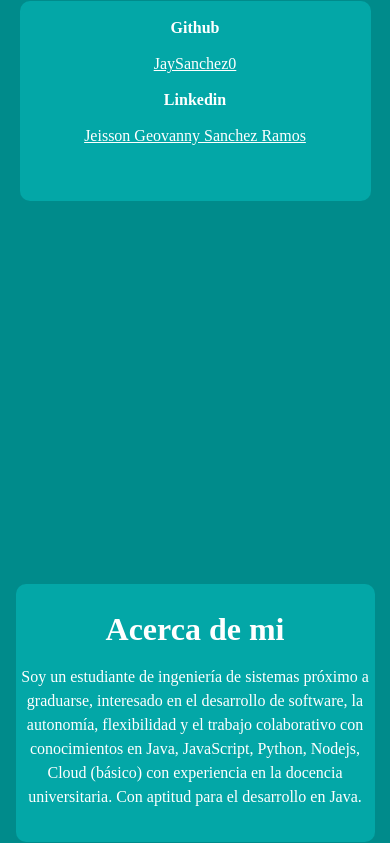
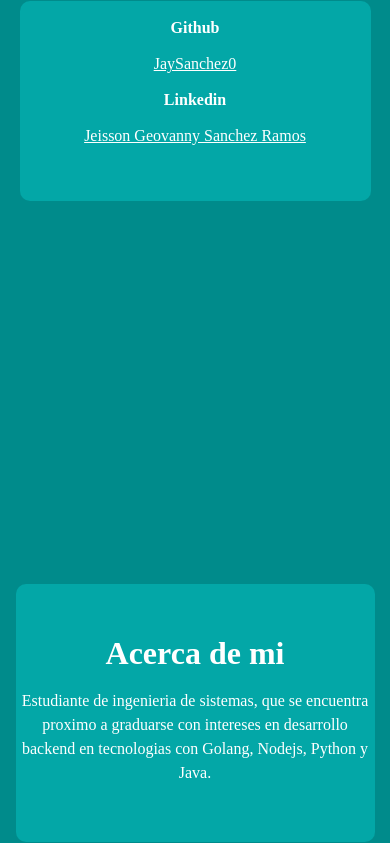
Before and after one commit to JaySanchez0/JaySanchez0.github.io, a plain HTML site: page index.html in a window 390 px wide. Shown: the part 278-1121 px from the top of the page. Drawn offline with Linux system fonts and the light colour scheme.

Commit message:
responsive

```diff
--- a/index.html
+++ b/index.html
@@ -4,6 +4,7 @@
         <link rel="stylesheet" href="index.css">
         <link href="https://fonts.googleapis.com/icon?family=Material+Icons"
       rel="stylesheet">
+      <meta name="viewport" content="width=device-width, initial-scale=1">
         <meta charset="UTF-8">
     </head>
     <body>
@@ -35,10 +36,8 @@
                             <div style="display: block;">
                                 <h1>Acerca de mi</h1>
                                 <br>
-                                Soy un estudiante de ingeniería de sistemas próximo a graduarse,
-                                interesado en el desarrollo de software, la autonomía, flexibilidad y el trabajo
-                                colaborativo con conocimientos en Java, JavaScript, Python, Nodejs, Cloud (básico) con
-                                experiencia en la docencia universitaria. Con aptitud para el desarrollo en Java.
+                                Estudiante de ingenieria de sistemas, que se encuentra proximo a graduarse con intereses en desarrollo backend en
+                                tecnologias con Golang, Nodejs, Python y Java.
                             </div>
                         </div>
                         <br><br>
@@ -81,6 +80,8 @@
 
                         <br>
 
+
+
                         <br><br>
                     </center>
                 </div>
```
